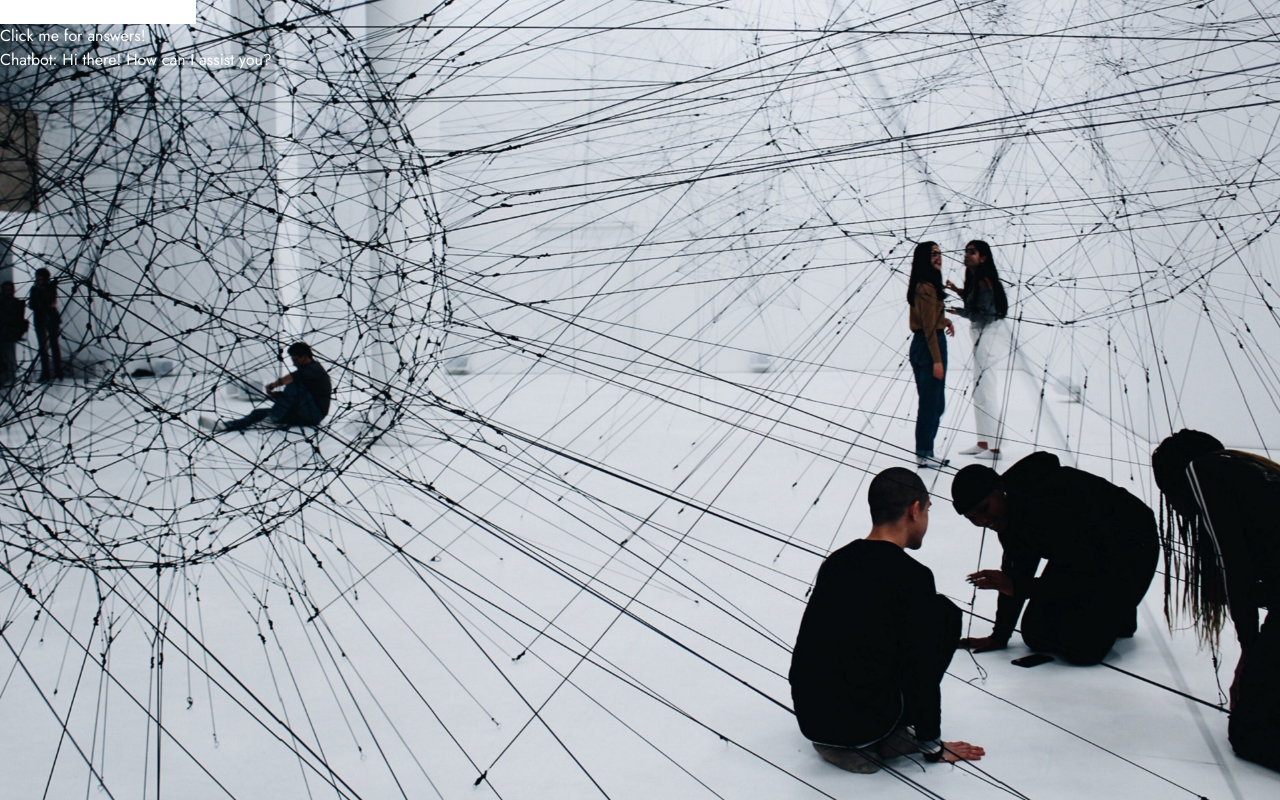
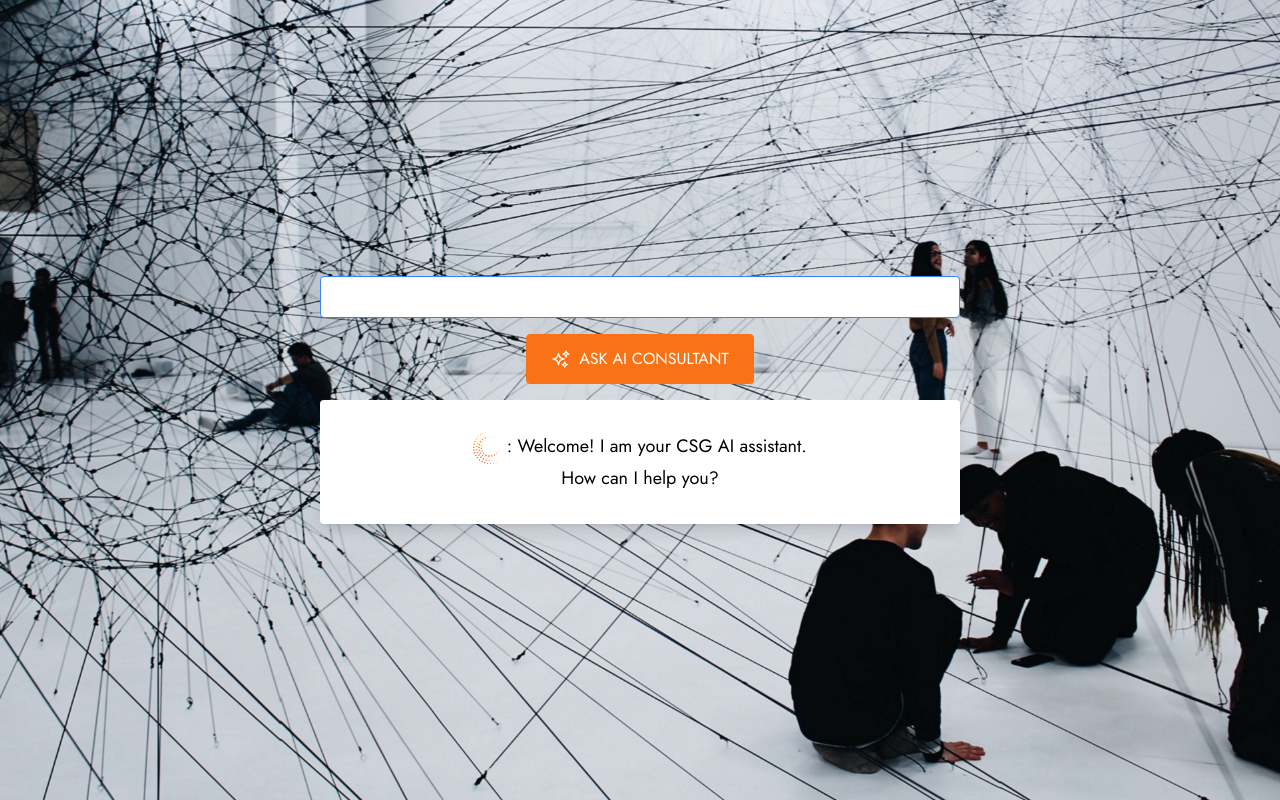
Before and after one commit to Ossmann/product_finder, a Next.js app: page /chatbot in a window 1280 px wide. Built offline with nearby package versions, Linux system fonts and the light colour scheme.

Commit message:
Chatbot styling

```diff
--- a/app/chatbot/chat/route.ts
+++ b/app/chatbot/chat/route.ts
@@ -17,7 +17,7 @@ export async function POST(req: Request) {
             role: "system",
      // We give the chatbot a role with some content to determine how it will behave
             content:
-              "You are a helpful assistant who supports Liverpool FC",
+              "You are a sales assistant of the culture software group. The culture software group has 3 main partners that offer software for museums. Zetcom, fluxguide and Ortelia. Zetcom offers a web-based collection management system. Fluxguide offers mobile apps for museums, Online collections and augmented reality. Ortelia is a company from Brisbane that offers a 3D curating exhibition planning engine.",
           },
           {
       // We ask the chatbot to generate an answer based on the user's question
--- a/app/chatbot/page.tsx
+++ b/app/chatbot/page.tsx
@@ -3,6 +3,12 @@
 "use client";
 
 import Image from "next/image";
+import { ChatBotButton } from "../ui/buttons";
+import {
+  SparklesIcon
+} from '@heroicons/react/24/outline';
+import React from 'react';
+
 
 // import useState so that we can update the response we get from the API
 import { useState } from "react";
@@ -14,7 +20,7 @@ const ChatBot = () => {
 // We store and update the responses we get from the API with this state
 // I've added a default value to the 'response' state that we should see
 // when the page initially loads
-  const [response, setResponse] = useState<string>("Hi there! How can I assist you?");
+  const [response, setResponse] = useState<string>("Welcome! I am your CSG AI assistant. \n How can I help you?");
 // We also store the input we get from the user in the 'value' state and
 // update it everytime the user types into the input field we have added below
   const [value, setValue] = useState<string>("");
@@ -44,7 +50,7 @@ const ChatBot = () => {
 // updates the response from the API
 // We show the updated response on our page
 return (
-  <main>
+  <main className="relative flex items-center justify-center min-h-screen text-black">
     {/* Background image */}
     <div className="absolute inset-0 z-[-1]">
       <Image
@@ -56,19 +62,31 @@ return (
       />
     </div>
 
-    <div className="container">
-      <div className="text-black">
+    <div className="container mx-auto text-center">
+      <div className="mb-4 text-black">
         <input
           type="text"
           value={value}
           onChange={onChange}
-        ></input>
+          className="w-1/2 px-4 py-2 border border-blue-500 rounded"
+        />
       </div>
-      <div>
-        <button onClick={handleSubmit}>Click me for answers!</button>
+      <div className="mb-4">
+        <ChatBotButton onClick={handleSubmit} icon={<SparklesIcon className="w-5 h-5" />}>
+          Ask AI Consultant
+        </ChatBotButton>
       </div>
-      <div>
-        <p>Chatbot: {response}</p>
+      <div className="w-1/2 mx-auto p-8 bg-white rounded shadow-lg">
+      <p className="text-lg">
+        <img src="csg_logo_noclaim.png" alt="Logo" className="inline-block h-8 mr-2" />
+        :&nbsp;
+        {response.split('\n').map((paragraph, index) => (
+          <React.Fragment key={index}>
+            {paragraph}
+            <br />
+          </React.Fragment>
+        ))}
+        </p>
       </div>
     </div>
   </main>
--- a/app/ui/buttons.tsx
+++ b/app/ui/buttons.tsx
@@ -43,3 +43,19 @@ const RoundedButton: React.FC<RoundedButtonProps> = ({ href, children, icon }) =
 };
 
 export default RoundedButton;
+
+
+export function ChatBotButton({ icon, onClick, children }: FormProps) {
+
+  return (
+   <button
+      onClick={onClick}
+      className={clsx(
+        'inline-flex items-center px-6 py-3 bg-orange-500 border border-orange-500 rounded text-white hover:bg-white hover:text-orange-500 transition duration-300 ease-in-out uppercase',
+      )}
+    >
+      {icon && <span className="mr-2">{icon}</span>}
+      {children}
+    </button>
+  );
+}
```
Lines whose indentation alone changed are shown as unchanged.
